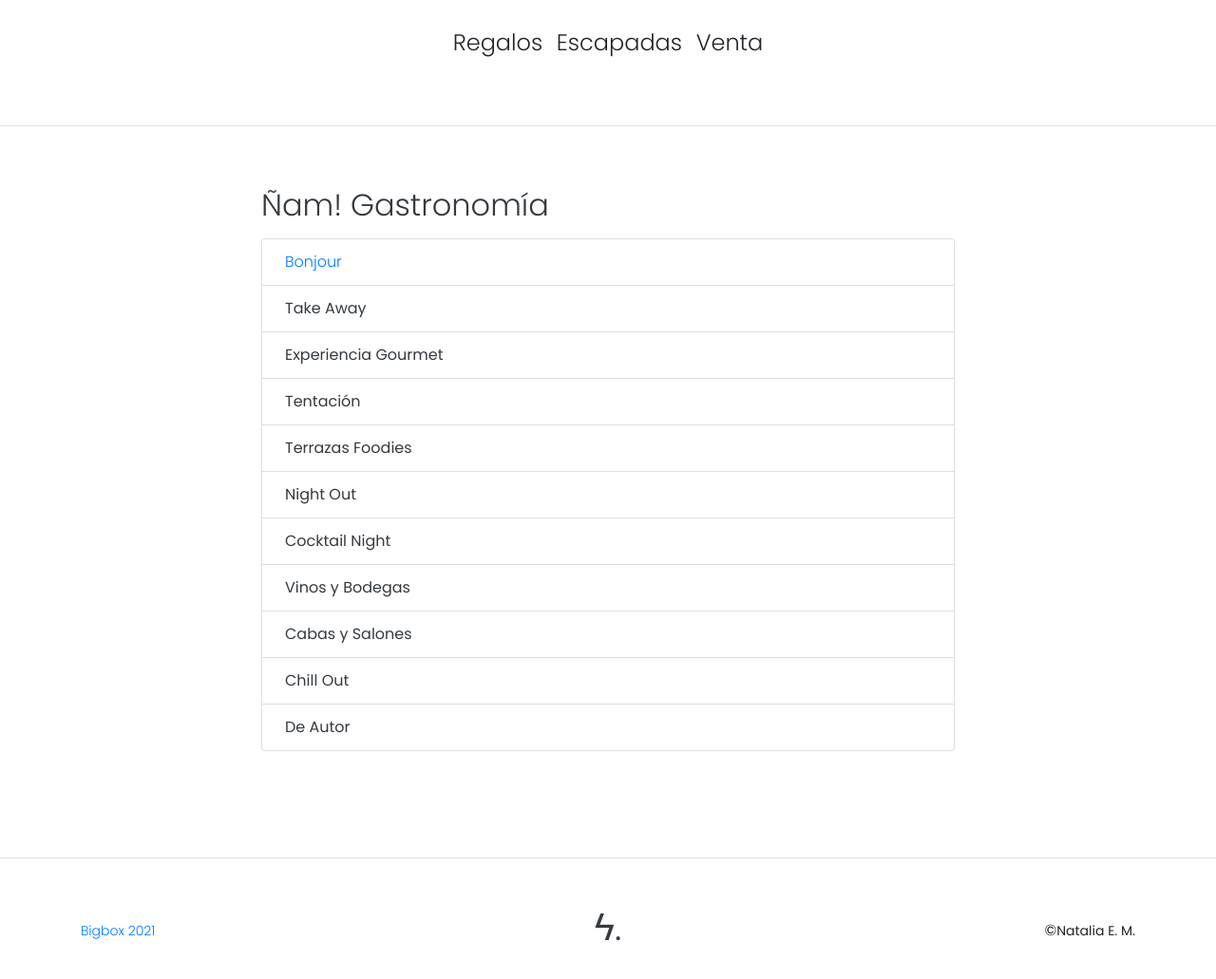
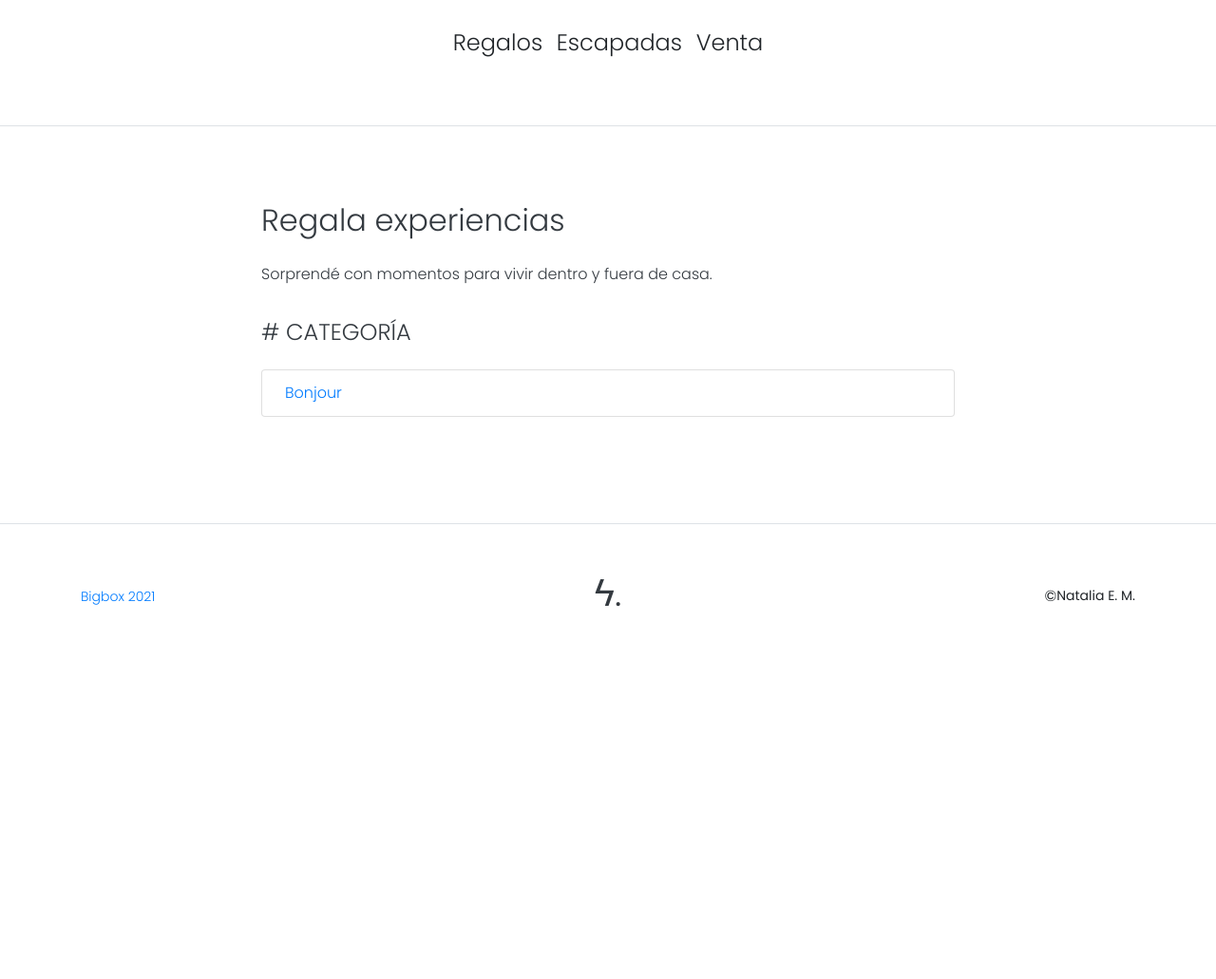
Before and after one commit to mena-hub/challenge_bigbox, a Django app: page /box/ in a window 1280 px wide. Shown: the part 205-1236 px from the top of the page at 95% size. After the commit the page ends 844 px from the top, so only its background shows below. Run offline with Django 3.2, Linux system fonts and the light colour scheme; data comes from the database, SQL or seed files in the repository; some libraries are stand-ins or nearby versions.

Commit message:
Some changes: box_list.html

```diff
--- a/bigbox/templates/bigbox/box_list.html
+++ b/bigbox/templates/bigbox/box_list.html
@@ -7,21 +7,13 @@
         <div class="row">
             <div class="col-lg-8 col-md-10 mx-auto pb-5">
                 <div class="text-dark">
-                    <h2 class="pb-2">Ñam! Gastronomía</h2>
+                    <h2 class="py-3">Regala experiencias</h2>
+                    <p>Sorprendé con momentos para vivir dentro y fuera de casa.</p>
+                    <h4 class="text-uppercase py-3"> # Categoría</h4>
                     <ul class="list-group">
                         {% for box in boxes %}
                             <li class="list-group-item pl-4"><a href="{% url 'information' box.id %}">{{ box.name }}</a></li>
                         {% endfor %}
-                        <li class="list-group-item pl-4">Take Away</li>
-                        <li class="list-group-item pl-4">Experiencia Gourmet</li>
-                        <li class="list-group-item pl-4">Tentación</li>
-                        <li class="list-group-item pl-4">Terrazas Foodies</li>
-                        <li class="list-group-item pl-4">Night Out</li>
-                        <li class="list-group-item pl-4">Cocktail Night</li>
-                        <li class="list-group-item pl-4">Vinos y Bodegas</li>
-                        <li class="list-group-item pl-4">Cabas y Salones</li>
-                        <li class="list-group-item pl-4">Chill Out</li>
-                        <li class="list-group-item pl-4">De Autor</li>
                     </ul>
                 </div>
             </div>
```
